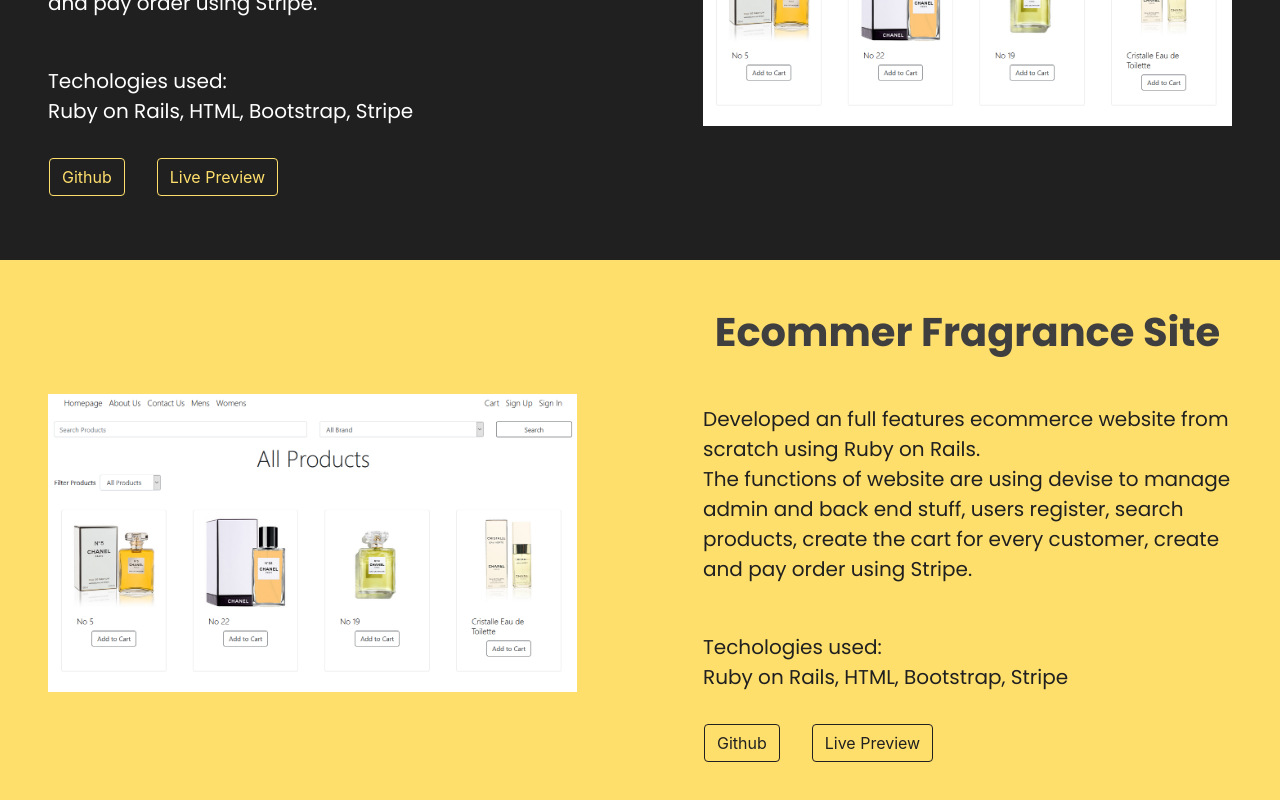
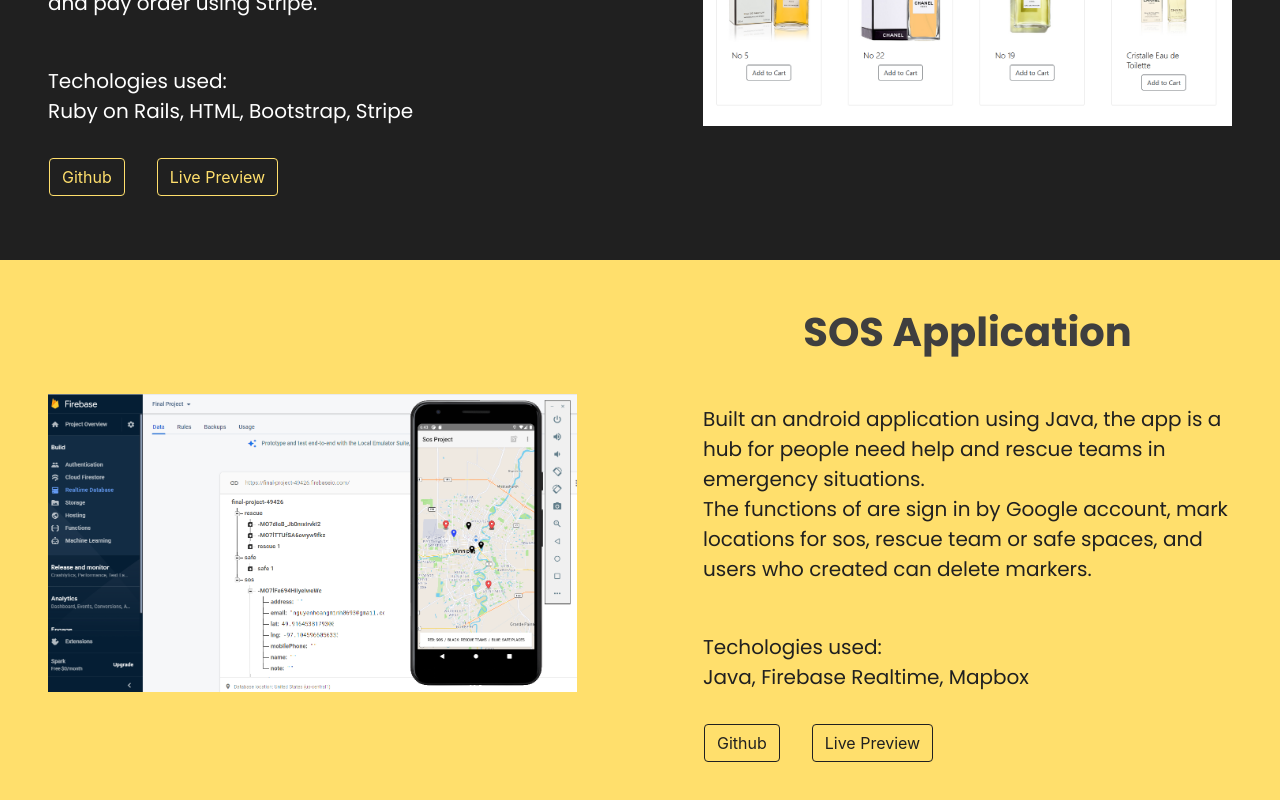
Before and after one commit to kentmonh/react-portfolio, a React (Create React App) app: page / in a window 1280 px wide. Shown: the part 2994-3794 px from the top of the page. Built offline with nearby package versions, Linux system fonts and the light colour scheme.

Commit message:
Updated Project section.

```diff
--- a/src/components/Project.js
+++ b/src/components/Project.js
@@ -26,10 +26,10 @@
 
           <div class="row">
             <div class="m-3">
-              <a className={`btn ${props.button}`} href="https://github.com/kentmonh/ecommer" target="_blank" rel="noopener noreferrer" role="button" aria-pressed="true">Github</a>
+              <a className={`btn ${props.button}`} href={props.github} target="_blank" rel="noopener noreferrer" role="button" aria-pressed="true">Github</a>
             </div>
             <div class="m-3">
-              <a className={`btn ${props.button}`} href="https://fragrance-ecommer.herokuapp.com/" target="_blank" rel="noopener noreferrer" role="button" aria-pressed="true">Live Preview</a>
+              <a className={`btn ${props.button}`} href={props.live} target="_blank" rel="noopener noreferrer" role="button" aria-pressed="true">Live Preview</a>
             </div>
           </div>
         </div>
@@ -58,17 +58,20 @@
           title="Ecommer Fragrance Site"
           content1="Developed an full features ecommerce website from scratch using Ruby on Rails."
           content2="The functions of website are using devise to manage admin and back end stuff, users register, search products, create the cart for every customer, create and pay order using Stripe."
-          technology="Ruby on Rails, HTML, Bootstrap, Stripe" />
+          technology="Ruby on Rails, HTML, Bootstrap, Stripe"
+          github="https://github.com/kentmonh/ecommer"
+          live="https://fragrance-ecommer.herokuapp.com/" />
 
         <Item background="background-yellow"
-          image="project1"
+          image="project2"
           titleText="title-text-on-white"
           contentText="content-text-on-white"
           button="btn-outline-dark"
-          title="Ecommer Fragrance Site"
-          content1="Developed an full features ecommerce website from scratch using Ruby on Rails."
-          content2="The functions of website are using devise to manage admin and back end stuff, users register, search products, create the cart for every customer, create and pay order using Stripe."
-          technology="Ruby on Rails, HTML, Bootstrap, Stripe" />
+          title="SOS Application"
+          content1="Built an android application using Java, the app is a hub for people need help and rescue teams in emergency situations."
+          content2="The functions of are sign in by Google account, mark locations for sos, rescue team or safe spaces, and users who created can delete markers."
+          technology="Java, Firebase Realtime, Mapbox"
+          github="https://github.com/kentmonh/sos-project-android" />
 
       </div>
     </div>
```
Also changed, not shown: src/images/project2.png (added), 1 other file (tests, documents, lock files or other folders).
